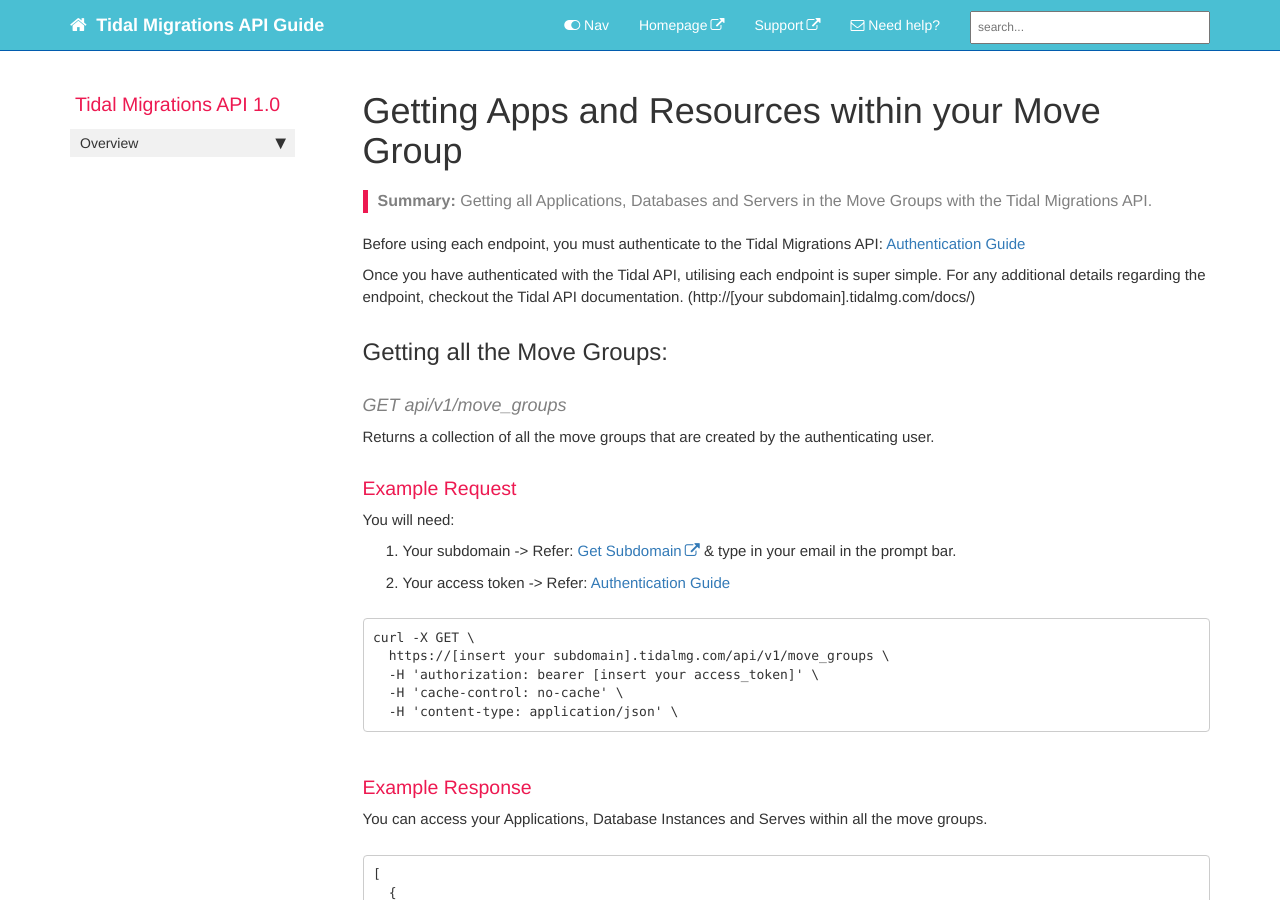
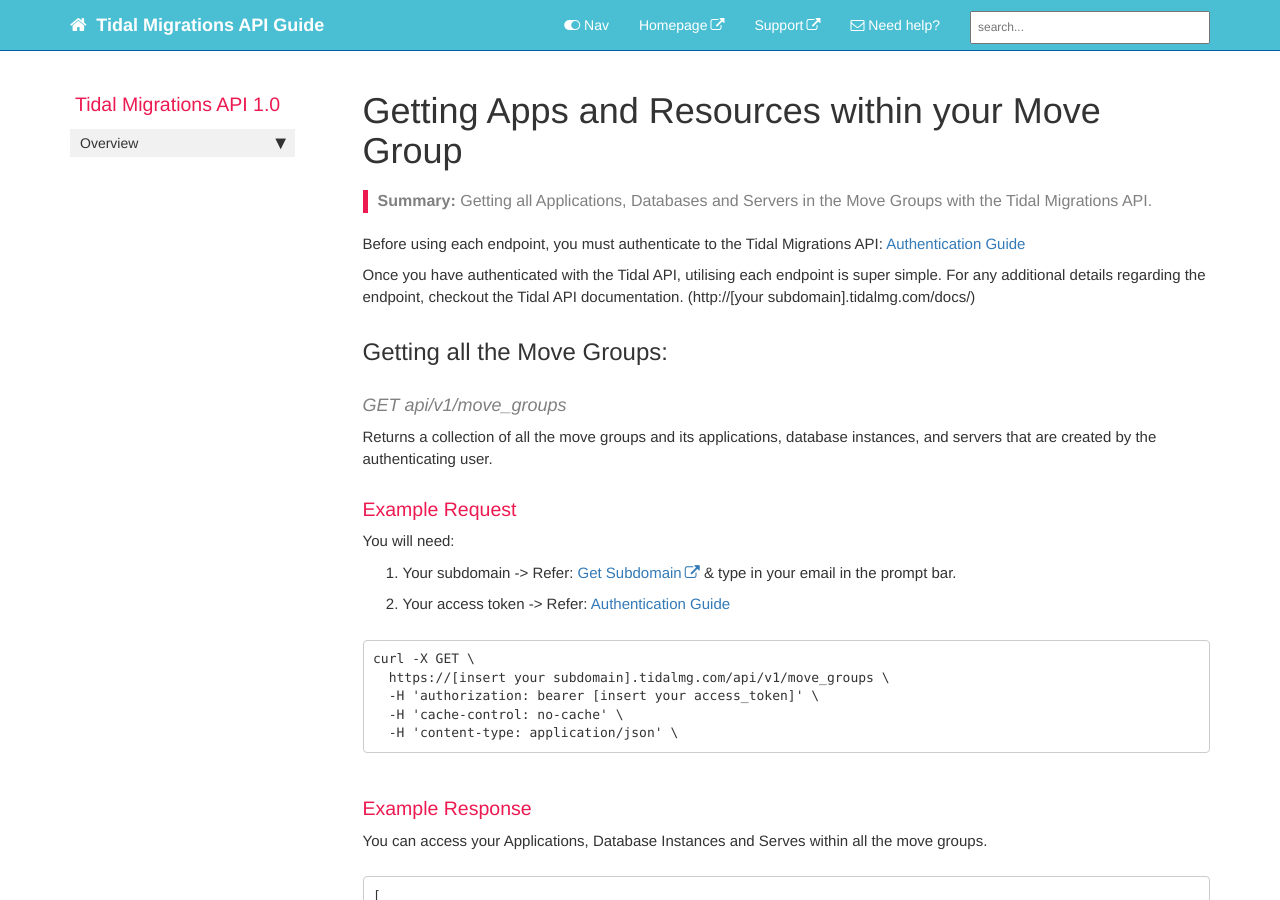
Before and after one commit to tidalmigrations/tidalmigrations.github.io, a Jekyll site: the page built from pages/api/get_several.md, in a window 1280 px wide and 900 px high. Built offline with Jekyll 4.4.1, drawn with Linux system fonts in a browser that asks for light colours; nearby versions of some CDN libraries; comment, search, counter and statistics services are not loaded; some of the changed text lies outside the part shown.

Commit message:
change description message

```diff
--- a/pages/api/get_several.md
+++ b/pages/api/get_several.md
@@ -18,7 +18,7 @@ For any additional details regarding the endpoint, checkout the Tidal API docume
 ## Getting all the Move Groups:
 #### GET api/v1/move_groups {#getallmg}
 
-Returns a collection of all the move groups that are created by the authenticating user.
+Returns a collection of all the move groups and its applications, database instances, and servers that are created by the authenticating user.
 
 ### Example Request
 
@@ -189,7 +189,7 @@ You can access your Applications, Database Instances and Serves within all the m
 
 #### GET api/v1/move_groups/[id]
 
-Returns the selected move group that is created by the authenticating user.
+Returns the selected move group and its applications, database instances, and servers that is created by the authenticating user.
 
 ### Example Request
 
```
